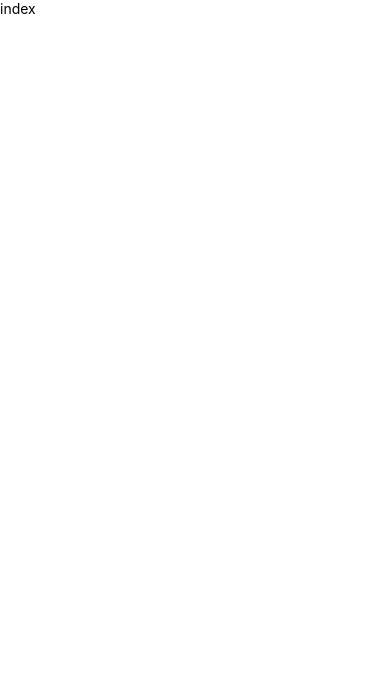
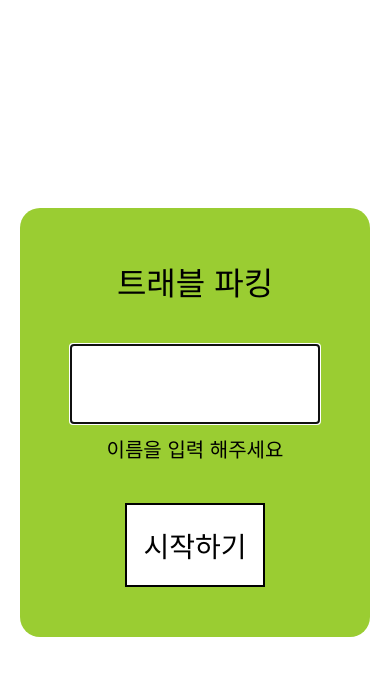
Before and after one commit to realize-idea-project/where_u_at_app, a React Native app in the folder travelparking/: screen / in a window 390 px wide. Shown: the top 676 px of the page. Built offline with nearby package versions, Linux system fonts and the light colour scheme.

Commit message:
:[f]: loginscreen

```diff
--- a/travelparking/package.json
+++ b/travelparking/package.json
@@ -10,6 +10,8 @@
     "lint": "eslint ."
   },
   "dependencies": {
+    "@react-native-community/geolocation": "^2.0.2",
+    "lodash": "^4.17.21",
     "react": "17.0.1",
     "react-native": "^0.64.0",
     "react-native-nmap": "0.0.62"
--- a/travelparking/src/App.js
+++ b/travelparking/src/App.js
@@ -1,51 +1,49 @@
-import React, { useEffect } from 'react';
-import {SafeAreaView, StatusBar, StyleSheet, Image, ImageBackground, PermissionsAndroid, Platform, ScrollView, Text, TouchableOpacity, View} from "react-native";
-
+import React, { useEffect, useState } from 'react';
+import { StyleSheet, PermissionsAndroid, Platform, Text, View, TextInput } from "react-native";
+import LoginScreen from './screens/LoginScreen';
+import MapScreen from './screens/MapScreen';
+import Geolocation from '@react-native-community/geolocation';
 
 const App = () => {
+  const [isLoggedIn, setIsLoggedIn] = useState(false);
+  const [userInput, setUserInput] = useState('');
 
-  useEffect(() => {
+  const handleOnChangeText = (input) => {
+    setUserInput(input);
+  };
 
-
-  }, []);
+  const handleOnPressLoginButton = () => {
+    setIsLoggedIn(true),
+    setUserInput('');
+  }
 
   return (
-    <SafeAreaView>
-      <StatusBar />
-      <View>
-        <Text>
-          index
-        </Text>
-      </View>
-    </SafeAreaView>
+    <View style={styles.container}>
+      {
+        !isLoggedIn ? (
+          <LoginScreen
+            onPressLoginButton={handleOnPressLoginButton}
+            onTextChange={handleOnChangeText}
+            userInput={userInput}
+          />
+        )
+        : (
+        <MapScreen
+          userInput={userInput}
+        />
+        )
+      }
+    </View>
   );
 };
 
-async function requestLocationPermission() {
-  if (Platform.OS !== 'android') return;
-  try {
-      const granted = await PermissionsAndroid.request(
-          PermissionsAndroid.PERMISSIONS.ACCESS_FINE_LOCATION,
-          {
-              title: 'Location Permission',
-              message: 'show my location need Location permission',
-              buttonNeutral: 'Ask Me Later',
-              buttonNegative: 'Cancel',
-              buttonPositive: 'OK',
-          },
-      );
-      if (granted === PermissionsAndroid.RESULTS.GRANTED) {
-          console.log('You can use the location');
-      } else {
-          console.log('Location permission denied');
-      }
-  } catch (err) {
-      console.warn(err);
-  }
-}
-
 const styles = StyleSheet.create({
-
+  container: {
+    flex: 1,
+    justifyContent: 'center',
+    alignItems: 'center',
+    paddingHorizontal: 14,
+  },
 });
 
 export default App;
--- /dev/null
+++ b/travelparking/src/components/Blank/index.js
@@ -0,0 +1,9 @@
+import React from 'react';
+import { View } from 'react-native';
+
+const Blank = ({ horizontal = false, size, customStyle }) => {
+  const blankSize = horizontal ? { width: size } : { height: size };
+  return <View style={[blankSize, customStyle]} />;
+};
+
+export default Blank;
--- /dev/null
+++ b/travelparking/src/components/Button/loginButton.js
@@ -0,0 +1,28 @@
+import React from 'react';
+import { TouchableOpacity, View, Text, StyleSheet } from 'react-native';
+
+const LoginButton = ({onPress}) => {
+  return (
+    <TouchableOpacity onPress={onPress}>
+      <View style={styles.container}>
+        <Text style={styles.buttonTitle}>시작하기</Text>
+      </View>
+    </TouchableOpacity>
+  );
+};
+
+const styles = StyleSheet.create({
+  container: {
+    backgroundColor: '#fff',
+    width: 140,
+    paddingHorizontal: 10,
+    paddingVertical: 20,
+    borderWidth: 2,
+    alignItems: 'center',
+  },
+  buttonTitle: {
+    fontSize: 28
+  }
+})
+
+export default LoginButton;
--- /dev/null
+++ b/travelparking/src/screens/LoginScreen.js
@@ -0,0 +1,53 @@
+import React, { useState } from 'react';
+import { StyleSheet, Text, View, TextInput } from "react-native";
+import Blank from '../components/Blank';
+import LoginButton from '../components/Button/loginButton';
+
+const LoginScreen = ({ onPressLoginButton, onTextChange, userInput }) => {
+
+  return (
+    <View style={styles.inputContainer}>
+        <Text style={styles.titleText}>
+          트래블 파킹
+        </Text>
+        <Blank size={40} />
+        <TextInput
+          autoFocus
+          value={userInput}
+          style={styles.textInput}
+          onChangeText={onTextChange}
+        />
+        <Blank size={10} />
+        <Text style={{ fontSize: 20}}>이름을 입력 해주세요</Text>
+        <Blank size={40} />
+        <LoginButton onPress={onPressLoginButton}/>
+      </View>
+  );
+};
+
+const styles = StyleSheet.create({
+  container: {
+    flex: 1,
+    justifyContent: 'center',
+    alignItems: 'center',
+    paddingHorizontal: 14,
+  },
+  inputContainer: {
+    backgroundColor: 'yellowgreen',
+    paddingHorizontal: 50,
+    paddingVertical: 50,
+    borderRadius: 20,
+    alignItems: 'center',
+  },
+  titleText: {
+    fontSize: 32,
+  },
+  textInput: {
+    borderWidth: 2,
+    backgroundColor: 'white',
+    width: 250,
+    height: 80,
+  }
+});
+
+export default LoginScreen;
--- /dev/null
+++ b/travelparking/src/screens/MapScreen.js
@@ -0,0 +1,40 @@
+import React, { useState } from 'react';
+import { StyleSheet, Text, View, TextInput } from "react-native";
+import Blank from '../components/Blank';
+import LoginButton from '../components/Button/loginButton';
+
+const LoginScreen = ({ onPressLoginButton, onTextChange, userInput }) => {
+
+  return (
+    <View style={styles.inputContainer}>
+      <Text> mhap</Text>
+  </View>
+  );
+};
+
+const styles = StyleSheet.create({
+  container: {
+    flex: 1,
+    justifyContent: 'center',
+    alignItems: 'center',
+    paddingHorizontal: 14,
+  },
+  inputContainer: {
+    backgroundColor: 'yellowgreen',
+    paddingHorizontal: 50,
+    paddingVertical: 50,
+    borderRadius: 20,
+    alignItems: 'center',
+  },
+  titleText: {
+    fontSize: 32,
+  },
+  textInput: {
+    borderWidth: 2,
+    backgroundColor: 'white',
+    width: 250,
+    height: 80,
+  }
+});
+
+export default LoginScreen;
```
Also changed, not shown: travelparking/src/components/shared.js (+22 -0 lines), 1 other file (tests, documents, lock files or other folders).
